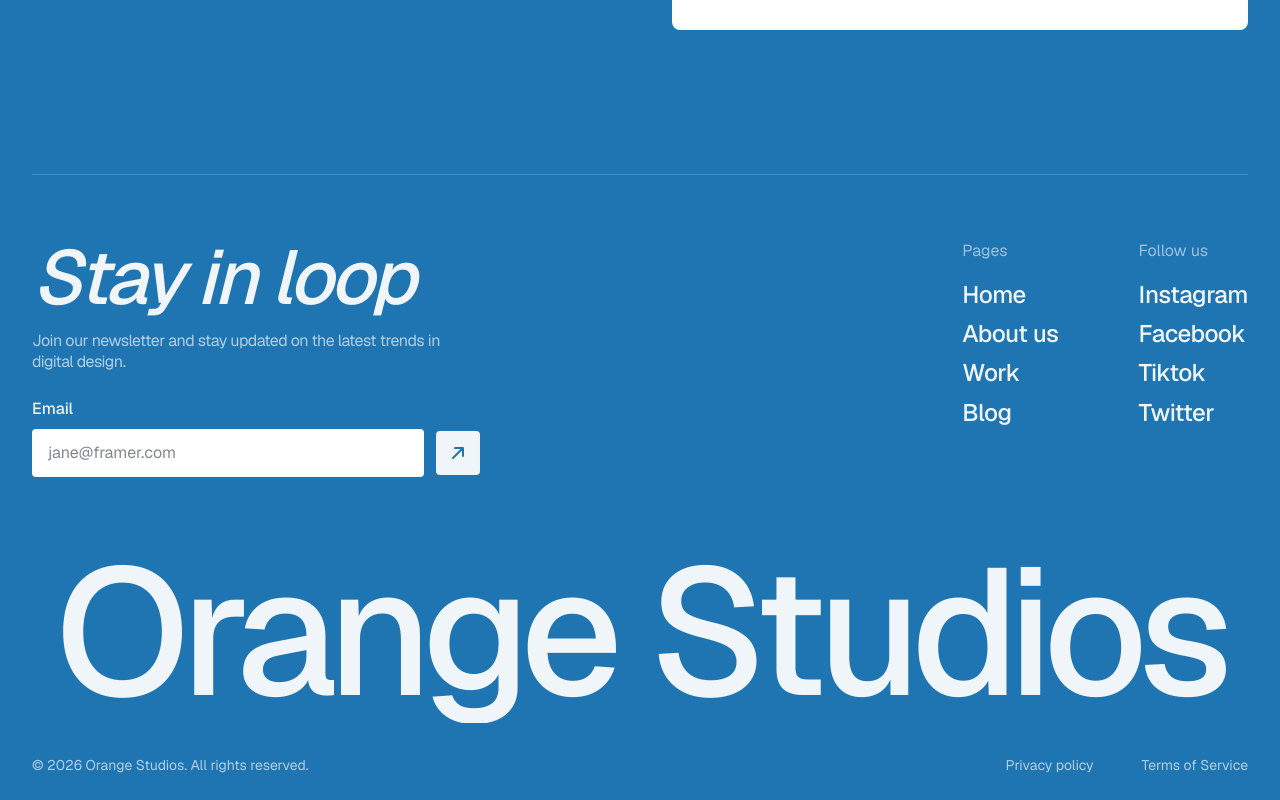
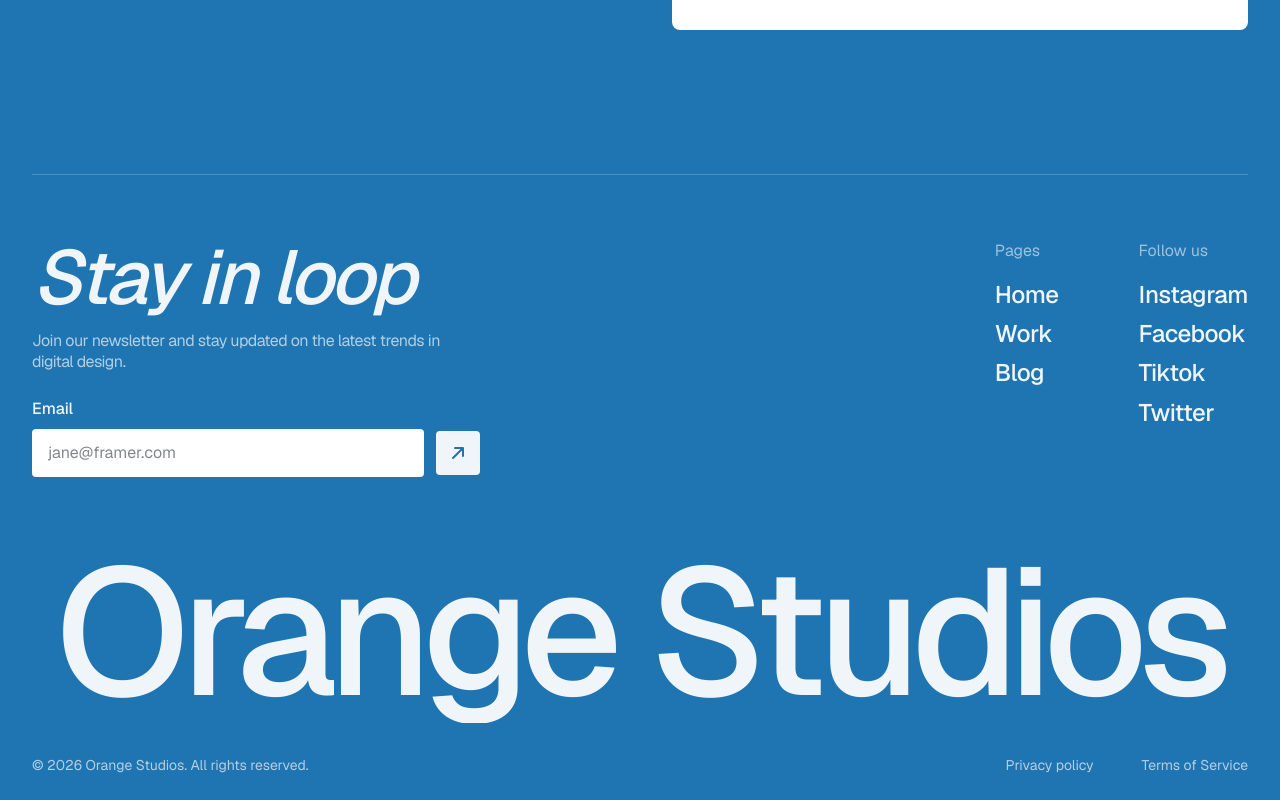
Before and after one commit to AbhinavKumarMaple/orange, a Next.js app: page / in a window 1280 px wide. Shown: the part 7630-8430 px from the top of the page. Built offline with nearby package versions, Linux system fonts and the light colour scheme; no server answers; the database is empty.

Commit message:
fix:remved about us and digital marketing section

```diff
--- a/src/components/custom/Footer.tsx
+++ b/src/components/custom/Footer.tsx
@@ -3,7 +3,6 @@ import { colors } from "@/lib/colors";
 
 const pages = [
     { name: "Home", href: "#" },
-    { name: "About us", href: "#" },
     { name: "Work", href: "#" },
     { name: "Blog", href: "#" },
 ];
--- a/src/components/custom/NavOverlay.tsx
+++ b/src/components/custom/NavOverlay.tsx
@@ -8,7 +8,6 @@ import { useRouter } from "next/navigation";
 const navLinks = [
     { label: "Home", section: "Hero" },
     { label: "Our work", href: "/projects" },
-    { label: "About us", section: "Why Choose Us" },
     { label: "Contact", section: "Contact" },
     { label: "Blog", href: "/blog" },
 ];
--- a/src/db/seed.ts
+++ b/src/db/seed.ts
@@ -290,13 +290,13 @@ async function seed() {
         "Strategic UX/UI design that turns confused visitors into converting loyal customers.",
       order: 3,
     },
-    {
-      number: "004",
-      name: "Digital marketing",
-      description:
-        "Data-driven campaigns that grow your audience and turn clicks into measurable revenue.",
-      order: 4,
-    },
+    // {
+    //   number: "004",
+    //   name: "Digital marketing",
+    //   description:
+    //     "Data-driven campaigns that grow your audience and turn clicks into measurable revenue.",
+    //   order: 4,
+    // },
   ]);
 
   // Pricing
```
